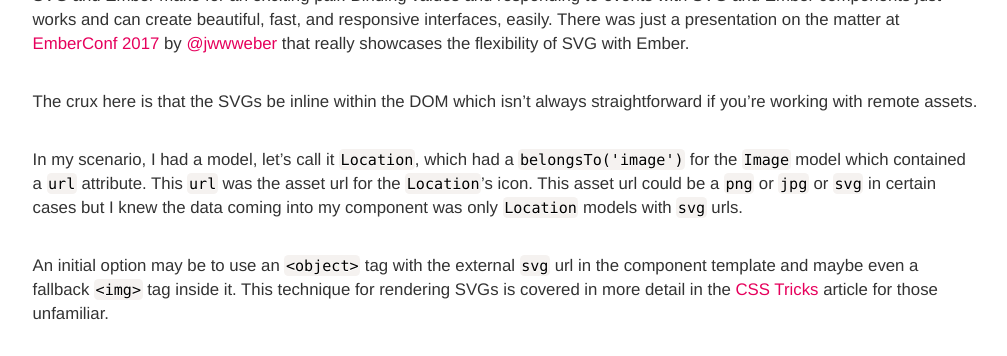
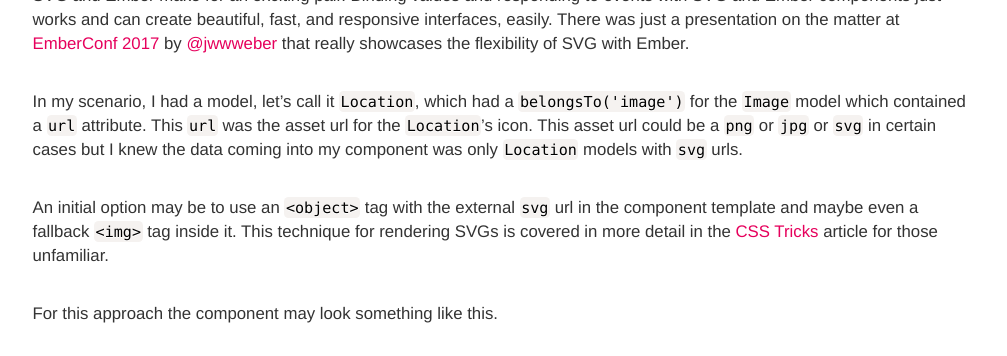
Before and after one commit to hbrysiewicz/hbrysiewicz.github.io, a Jekyll site: the page built from _posts/2017-03-30-inline-svg.md, in a window 1280 px wide and 900 px high, scrolled down 571 px, cut to the strip 168-524 px from the top of the window. Shown: the whole strip, without its empty margins (135-1142 px from the left). Built offline with Jekyll 4.4.1, drawn with Linux system fonts in a browser that asks for light colours; comment, search, counter and statistics services are not loaded.

Commit message:
minor fix

```diff
--- a/_posts/2017-03-30-inline-svg.md
+++ b/_posts/2017-03-30-inline-svg.md
@@ -15,8 +15,6 @@ tags: [
 SVG is a vector graphic that scales well and is great for vibrant user interfaces. This post doesn't go into SVG per se, but there is a great article on SVG and it's application in Web Development over at [CSS Tricks][css-tricks]. <br><br>
 
 SVG and Ember make for an exciting pair. Binding values and responding to events with SVG and Ember components just works and can create beautiful, fast, and responsive interfaces, easily. There was just a presentation on the matter at [EmberConf 2017][ember-conf] by [@jwwweber][jwwweber] that really showcases the flexibility of SVG with Ember. <br><br>
-
-The crux here is that the SVGs be inline within the DOM which isn't always straightforward if you're working with remote assets. <br><br>
 
 In my scenario, I had a model, let's call it `Location`, which had a `belongsTo('image')` for the `Image` model which contained a `url` attribute. This `url` was the asset url for the `Location`'s icon. This asset url could be a `png` or `jpg` or `svg` in certain cases but I knew the data coming into my component was only `Location` models with `svg` urls. <br><br>
 
```
